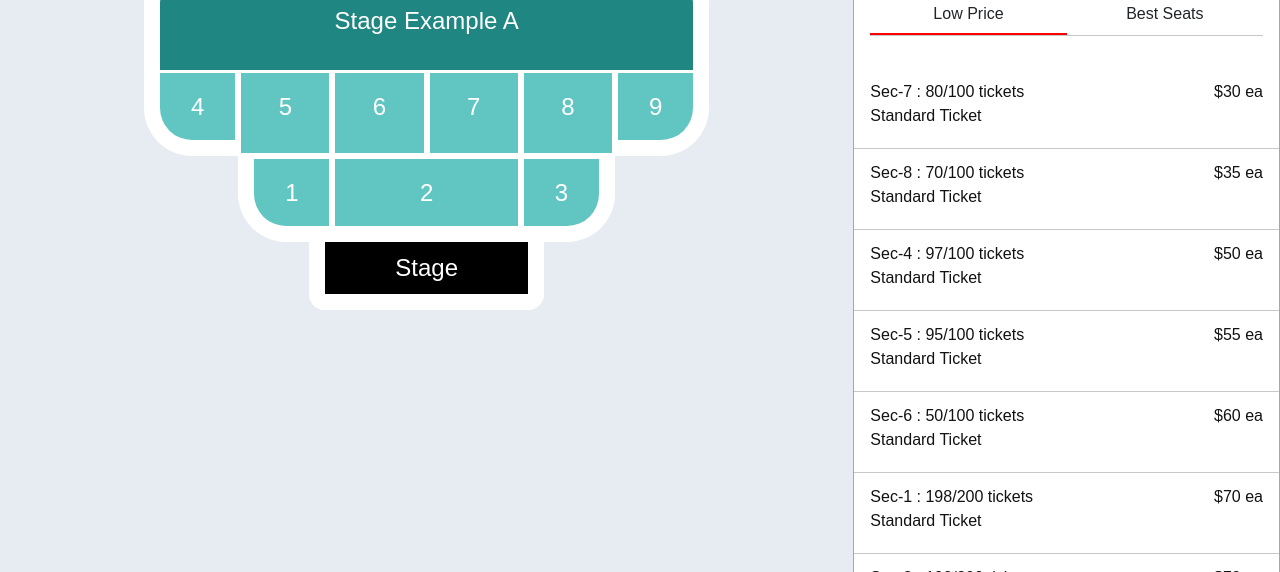
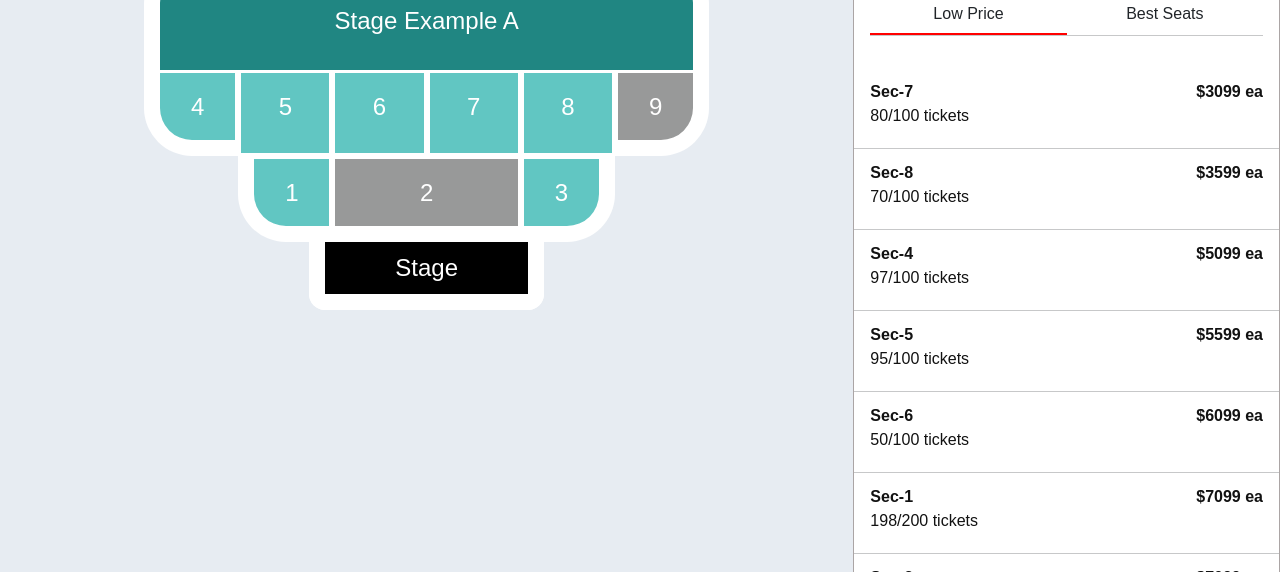
Before and after one commit to 1Nexts/ticket-lab, a Next.js app: page /stage-list/1 in a window 1280 px wide. Shown: the part 380-952 px from the top of the page. Built offline with nearby package versions, Linux system fonts and the light colour scheme.

Commit message:
ConcertStage view by filter data

```diff
--- a/components/stage-list/items/SectionItemComponent.tsx
+++ b/components/stage-list/items/SectionItemComponent.tsx
@@ -10,13 +10,13 @@ const SectionItemComponent = ({ objSection }: CardProps) => {
     <div className={"col-12 p-0 " + styles["blockItemSelect"]}>
       <div className={styles["ticket-Item"]}>
         <div className="row m-0">
-          <div className={"col-7 p-0 " + styles["col-1"]}>
-            <h5>{objSection?.key} : {objSection?.sellTicket}/{objSection?.allTicket} tickets</h5>
-            <h5>{objSection?.type}</h5>
+          <div className={"col-8 p-0 " + styles["col-1"]}>
+            <h5><b>{objSection?.key}</b></h5>
+            <h5>{objSection?.sellTicket}/{objSection?.allTicket} tickets</h5>
           </div>
 
-          <div className={"col-5 p-0 m-0 " + styles["col-3"]}>
-            <h5> ${objSection.price} ea</h5>
+          <div className={"col-4 p-0 m-0 " + styles["col-3"]}>
+            <h5 > <b>${objSection.price}99 ea</b></h5>
           </div>
         </div>
       </div>
--- a/components/stage-template/StageExA.tsx
+++ b/components/stage-template/StageExA.tsx
@@ -1,8 +1,24 @@
-import React from "react";
+import { Section } from "@/models/concertStageData.model";
+import { Dictionary } from "@/models/dictionary.model";
+import React, { useEffect } from "react";
 import styles from "./stageExA.module.scss";
 
-type CardProps = {};
-const StageExAComponent = ({}: CardProps) => {
+type CardProps = {
+  dicSections: Dictionary<Section>;
+  sectionsFilter: Section[];
+};
+const StageExAComponent = ({ dicSections, sectionsFilter }: CardProps) => {
+  useEffect(() => {
+    // console.log("sectionsFilter = ", sectionsFilter);
+
+
+
+  }, [dicSections, sectionsFilter]);
+
+  function getStyleCustomSectionBySectionId(sectionId:string) {
+
+    return dicSections[sectionId]?.balanceTicket <= 0 || dicSections.hasOwnProperty(sectionId) == false && `${styles["stage-close"]}`;
+  }
   return (
     <section id={styles["section-stage"]}>
       <div className={styles.block}>
@@ -10,39 +26,40 @@ const StageExAComponent = ({}: CardProps) => {
         <div className={styles["stage-container"]}>
           <div className={"row m-0 justify-content-center"}>
             <div className={"col-12 " + styles["stage-back"]}>
-             <h3>Stage Example A</h3>
+              <h3>Stage Example A</h3>
             </div>
           </div>
 
           <div className={"row m-0"}>
-            <div className={"col-2 " + styles["stage-left"]}>
-              <h3>4</h3>
+          <div className={`col-2 ${styles["stage-left"]} ` + getStyleCustomSectionBySectionId('Sec-4')}>
+              <h3>4 </h3>
             </div>
-            <div className={"col-2 " + styles["stage"]}>
+            <div className={`col-2 ${styles["stage"]} ` + getStyleCustomSectionBySectionId('Sec-5')}>
               <h3>5</h3>
             </div>
-            <div className={"col-2 " + styles["stage"]}>
+            <div className={`col-2 ${styles["stage"]} ` + getStyleCustomSectionBySectionId('Sec-6')}>
               <h3>6</h3>
             </div>
-            <div className={"col-2 " + styles["stage"]}>
+            <div className={`col-2 ${styles["stage"]} ` + getStyleCustomSectionBySectionId('Sec-7')}>
               <h3>7</h3>
             </div>
-            <div className={"col-2 " + styles["stage"]}>
+            <div className={`col-2 ${styles["stage"]} ` + getStyleCustomSectionBySectionId('Sec-8')}>
               <h3>8</h3>
             </div>
-            <div className={"col-2 " + styles["stage-right"]}>
+            <div className={`col-2 ${styles["stage-right"]} ` + getStyleCustomSectionBySectionId('Sec-9')}>
               <h3>9</h3>
             </div>
           </div>
-
           <div className={"row m-0 justify-content-center"}>
-            <div className={"col-2 " + styles["stage-left"]}>
+            <div className={`col-2 ${styles["stage-left"]} ` + getStyleCustomSectionBySectionId('Sec-1')}>
               <h3>1</h3>
             </div>
-            <div className={"col-4 " + styles["stage-middle"]}>
+            <div
+              className={ `col-4 ${styles["stage-middle"]} ` + getStyleCustomSectionBySectionId('Sec-2') }
+            >
               <h3>2</h3>
             </div>
-            <div className={"col-2 " + styles["stage-right"]}>
+            <div className={`col-2 ${styles["stage-right"]} ` + getStyleCustomSectionBySectionId('Sec-3')}>
               <h3>3</h3>
             </div>
           </div>
@@ -54,7 +71,6 @@ const StageExAComponent = ({}: CardProps) => {
           </div>
         </div>
       </div>
-
     </section>
   );
 };
--- a/components/stage-template/stageExA.module.scss
+++ b/components/stage-template/stageExA.module.scss
@@ -86,6 +86,10 @@
         border-bottom-width: 1rem;
     }
 
+
+    .stage-close{
+        background-color: #989999;
+    }
 }
 
 
--- /dev/null
+++ b/models/dictionary.model.ts
@@ -0,0 +1,3 @@
+export interface Dictionary<T> {
+    [Key: string]: T;
+}
--- a/pages/stage-list/[_id].tsx
+++ b/pages/stage-list/[_id].tsx
@@ -22,7 +22,7 @@ export default function ConcertList() {
 
   const router = useRouter();
   const { _id } = router.query;
-  console.log("_id", _id);
+  // console.log("_id", _id);
 
   useEffect(() => {
     console.log("Start useEffect ");
@@ -63,7 +63,7 @@ export default function ConcertList() {
               {/* Section Content */}
               <div className={"row m-0 " + styles["block-content"]}>
                 <div className={"col-12 col-md-8 p-0"}>
-                  <StageExAComponent></StageExAComponent>
+                  <StageExAComponent dicSections={concertStage.dicSections} sectionsFilter={concertStage.sectionsFilter}></StageExAComponent>
                 </div>
                 <div
                   className={
--- a/store/slices/concertStageSlice.ts
+++ b/store/slices/concertStageSlice.ts
@@ -2,6 +2,7 @@ import { createSlice, createAsyncThunk, PayloadAction } from "@reduxjs/toolkit";
 import { RootState, store } from "../store";
 import router from "next/router";
 import { ConcertStageData, Section } from "@/models/concertStageData.model";
+import { Dictionary } from "@/models/dictionary.model";
 
 // Mock data
 import concertStageDataFromJSON from "../../data-mock/concert_stage_data_list.json";
@@ -9,7 +10,9 @@ import concertStageDataFromJSON from "../../data-mock/concert_stage_data_list.js
 interface ConcertState {
   objConcertStageData: ConcertStageData;
   sectionsFilter: Section[];
+  dicSections: Dictionary<Section>;
 }
+// let dictionary = Object.fromEntries(data.map(({id,...rest})=> ([id, rest]) ));
 const initialState: ConcertState = {
   objConcertStageData: {
     id: "",
@@ -25,6 +28,7 @@ const initialState: ConcertState = {
   },
   // sections: [],
   sectionsFilter: [],
+  dicSections: {},
 };
 
 type FilterAction = {
@@ -44,7 +48,7 @@ export const getConcertStageList = createAsyncThunk(
           ? concertStageDataFromJSON[indexStageData]
           : null;
 
-      console.log("getConcertStageList = ", objConcertStageData);
+      // console.log("getConcertStageList = ", objConcertStageData);
 
       if (objConcertStageData === null) return rejectWithValue(null);
 
@@ -85,6 +89,19 @@ const concertStageSlice = createSlice({
         // Filter price DESC
         state.sectionsFilter.sort((a, b) => b.price - a.price);
       }
+
+      concertStageSlice.caseReducers.buildDictionarySections(state);
+    },
+
+    buildDictionarySections: (state) => {
+
+      state.dicSections = <Dictionary<Section>>Object.fromEntries(
+        state.sectionsFilter.map(({ key, ...rest }) => [
+          key,
+          rest,
+        ])
+      );
+      // console.log("dictionary = ", state.dicSections);
     },
   },
   extraReducers: (builder) => {
```
Also changed, not shown: 1 other file (tests, documents, lock files or other folders).
